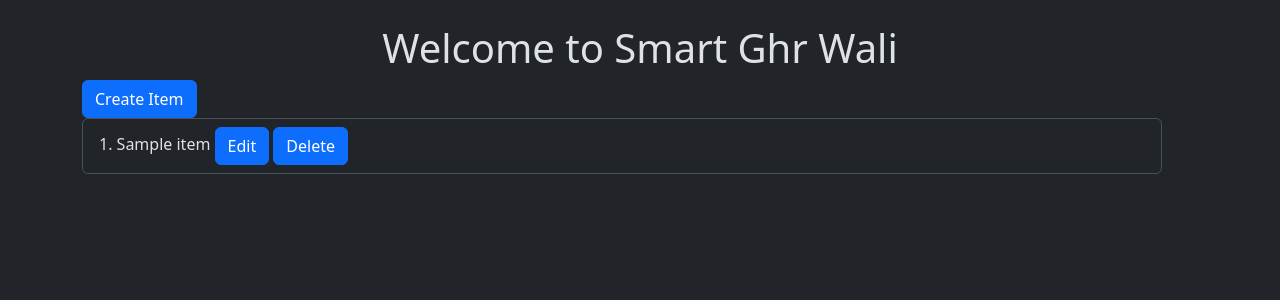
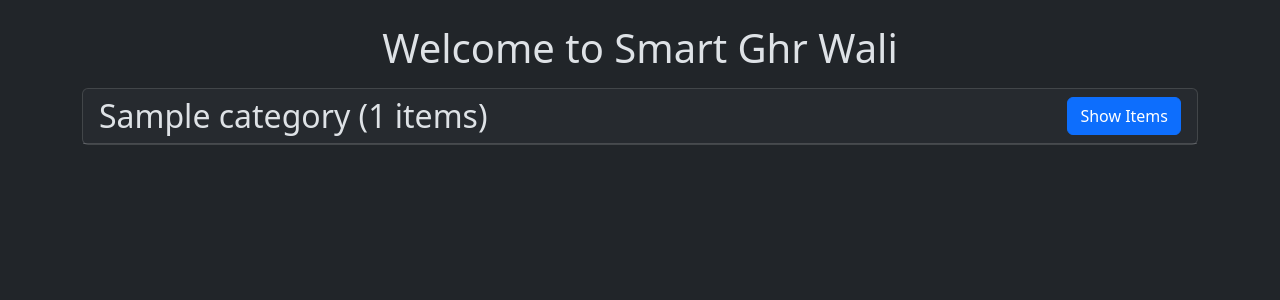
Before and after one commit to Sulphite05/Kitchen-Inventory-Management-System, a Django app: template SmartGhrWali/templates/dashboard.html in a window 1280 px wide. Shown: the part 56-356 px from the top of the page. Run offline with Django 4.2, Linux system fonts and the light colour scheme; the template is opened without the code that fills it: values that come from a table or form of the project are taken from there, others are empty; tables that the repository leaves empty hold one stand-in row (values such as "Sample post").

Commit message:
Add category-wise item display functionality

```diff
--- a/SmartGhrWali/models.py
+++ b/SmartGhrWali/models.py
@@ -1,6 +1,6 @@
 from django.db import models
 from django.contrib.auth.models import User
-
+from django.utils.timezone import now
 
 class Category(models.Model):
     name = models.CharField(max_length=70)
@@ -16,6 +16,7 @@ class Item(models.Model):
     category = models.ForeignKey(Category, on_delete=models.PROTECT)  # Protect category from deletion
     curr_quantity = models.IntegerField(blank=False, null=False)
     min_quantity = models.IntegerField(blank=False, null=False)
+    expiry_date = models.DateField(null=True, blank=True)
     # created_at = models.DateTimeField(auto_now_add=True)  # Automatically set the field when the object is created
     # updated_at = models.DateTimeField(auto_now=True)      # Automatically update the field every time the object is saved
 
@@ -25,8 +26,8 @@ class Item(models.Model):
 
 class Purchase(models.Model):
     user = models.ForeignKey(User, on_delete=models.CASCADE)
-    item = models.ForeignKey(Item, on_delete=models.CASCADE)
-    purchased_on = models.DateTimeField(blank=False, null=False)
+    item = models.ForeignKey(Item, on_delete=models.CASCADE, null=False, blank=False)
+    purchased_on = models.DateField(default=now, null=False, blank=False)
     quantity = models.IntegerField(blank=False, null=False)
     unit_price = models.DecimalField(max_digits=10, decimal_places=2, default=0)
 
@@ -36,8 +37,8 @@ class Purchase(models.Model):
 
 class Usage(models.Model):
     user = models.ForeignKey(User, on_delete=models.CASCADE)
-    item = models.ForeignKey(Item, on_delete=models.PROTECT)
-    used_on = models.DateTimeField()
+    item = models.ForeignKey(Item, on_delete=models.PROTECT, null=False, blank=False)
+    used_on = models.DateField(default=now, null=False, blank=False)
     used_quantity = models.IntegerField(blank=False, null=False)
 
     def __str__(self):
--- a/SmartGhrWali/templates/dashboard.html
+++ b/SmartGhrWali/templates/dashboard.html
@@ -7,17 +7,44 @@ Smart Ghr Wali
 {% block content %}
 <h1 class="text-center mt-4">Welcome to Smart Ghr Wali</h1>
 
-<a class="btn btn-primary" href="{% url 'create_item' %}">Create Item</a>
-<div class="container row gap-3">
+{% for category in categories %}
+<div class="card my-3">
+    <div class="card-header">
+        <h2 class="d-inline">{{ category.name }} ({{ category.item_set.count }} items)</h2>
+        <!-- Bootstrap Collapse Button -->
+        <button class="btn btn-primary float-end" type="button" data-bs-toggle="collapse"
+            data-bs-target="#collapse-{{ category.id }}" aria-expanded="false"
+            aria-controls="collapse-{{ category.id }}">
+            Show Items
+        </button>
+    </div>
 
-    <ol class="list-group list-group-numbered">
-        {% for item in items %}
-        <li class="list-group-item">{{ item.name }}
-            <a class="btn btn-primary" href="{% url 'edit_item' item.id %}">Edit</a>
-            <a class="btn btn-primary" href="{% url 'delete_item' item.id %}">Delete</a>
-        </li>
-        {% endfor %}
-    </ol>
+    <!-- Collapsible section for the items -->
+    <div class="collapse" id="collapse-{{ category.id }}">
+        <div class="card-body">
+            <table class="table table-striped">
+                <thead>
+                    <tr>
+                        <th scope="col">Item Name</th>
+                        <th scope="col">Current Quantity</th>
+                        <th scope="col">Min Quantity</th>
+                        <th scope="col">Expiry Date</th>
+                    </tr>
+                </thead>
+                <tbody>
+                    {% for item in category.item_set.all %}
+                    <tr>
+                        <td>{{ item.name }}</td>
+                        <td>{{ item.curr_quantity }}</td>
+                        <td>{{ item.min_quantity }}</td>
+                        <td>{% if item.expiry_date %}{{ item.expiry_date|date:"F j, Y" }}{% else %}N/A{% endif %}</td>
+                    </tr>
+                    {% endfor %}
+                </tbody>
+            </table>
+        </div>
+    </div>
+</div>
+{% endfor %}
 
-</div>
 {% endblock %}
--- a/SmartGhrWali/urls.py
+++ b/SmartGhrWali/urls.py
@@ -4,9 +4,9 @@ from . import views
 urlpatterns = [
     # path("", views.index, name="index"),
     path("", views.dashboard, name="dashboard"),
-    path("create/", views.create_item, name="create_item"),
-    path("<int:item_id>/edit/", views.edit_item, name="edit_item"),
-    path("<int:item_id>/delete/", views.delete_item, name="delete_item"),
+    # path("create/", views.create_item, name="create_item"),
+    # path("<int:item_id>/edit/", views.edit_item, name="edit_item"),
+    # path("<int:item_id>/delete/", views.delete_item, name="delete_item"),
     # path("", views.index, name="index"),
     # path("", views.index, name="index"),
 ]
--- a/templates/layout.html
+++ b/templates/layout.html
@@ -60,5 +60,6 @@
         {% endblock %}
     </div>
    </body>
+    <script src="https://cdn.jsdelivr.net/npm/bootstrap@5.3.0-alpha3/dist/js/bootstrap.bundle.min.js"></script>
 </body>
 </html>
```
Also changed, not shown: SmartGhrWali/forms.py (+58 -1 lines), SmartGhrWali/views.py (+33 -31 lines), SmartGhrWali/migrations/0003_category_unit_alter_item_name.py (added), SmartGhrWali/migrations/0004_item_expiry_date_alter_purchase_unit_price.py (added), SmartGhrWali/migrations/0005_alter_item_expiry_date.py (added).
